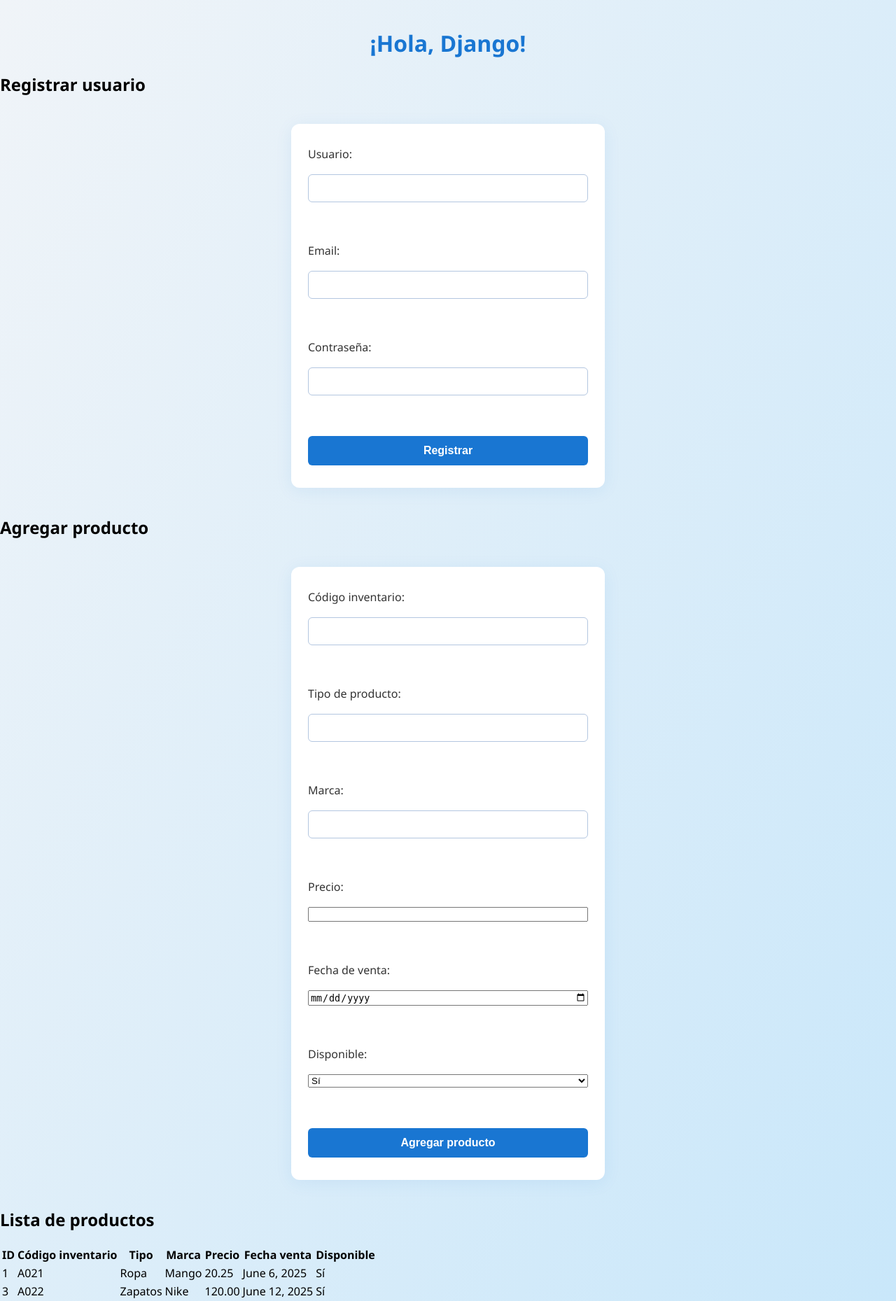
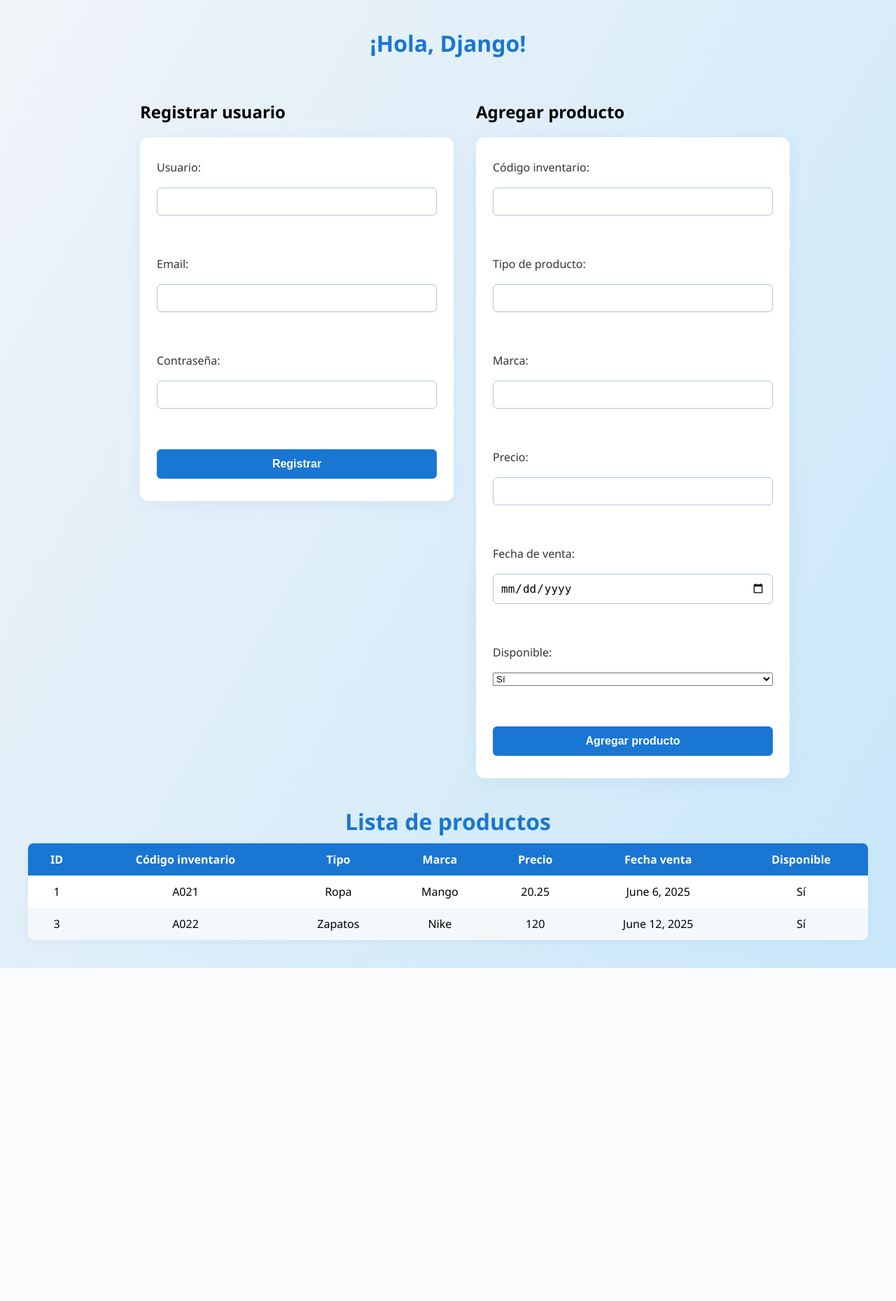
Before and after one commit to cristinaegus/Django_Project_Cris, a Django app: page /ejemplo/ in a window 1280 px wide. Shown: the whole page at 70% size. After the commit the page ends 1383 px from the top, so only its background shows below. Run offline with Django 5.2, Linux system fonts and the light colour scheme; data comes from the database, SQL or seed files in the repository; both versions use the stored data as it was after the commit.

Commit message:
estilos.css

```diff
--- a/MiWeb/models.py
+++ b/MiWeb/models.py
@@ -1,7 +1,7 @@
 from django.db import models
 
 class Producto(models.Model):
-    codigo_inventario = models.CharField(max_length=100)
+    codigo_inventario = models.CharField(max_length=100, unique=True)
     tipo_producto = models.CharField(max_length=100)
     marca = models.CharField(max_length=100)
     precio_producto = models.DecimalField(max_digits=10, decimal_places=2)
--- a/MiWeb/static/estilos.css
+++ b/MiWeb/static/estilos.css
@@ -12,10 +12,24 @@ h1 {
   margin-top: 40px;
 }
 
+.formularios-container {
+  display: flex;
+  justify-content: center;
+  gap: 40px;
+  margin-top: 40px;
+  margin-bottom: 40px;
+}
+
+.formularios-container > div {
+  width: 400px;
+  margin-left: 20px;
+  margin-right: 20px;
+}
+
 form {
   background: #fff;
   max-width: 400px;
-  margin: 40px auto;
+  width: 100%;
   padding: 32px 24px;
   border-radius: 12px;
   box-shadow: 0 4px 24px rgba(25, 118, 210, 0.08);
@@ -31,7 +45,9 @@ label {
 
 input[type="text"],
 input[type="email"],
-input[type="password"] {
+input[type="password"],
+input[type="number"],
+input[type="date"] {
   padding: 10px;
   border: 1px solid #b3c6e0;
   border-radius: 6px;
@@ -65,3 +81,37 @@ p {
   color: #388e3c;
   font-weight: 500;
 }
+
+table {
+  margin: 0 auto 40px auto;
+  border-collapse: collapse;
+  width: 1200px;
+  max-width: 95vw;
+  background: #fff;
+  box-shadow: 0 2px 12px rgba(25, 118, 210, 0.06);
+  border-radius: 8px;
+  overflow: hidden;
+}
+
+thead {
+  background: #1976d2;
+  color: #fff;
+}
+
+th,
+td {
+  padding: 12px 16px;
+  text-align: center;
+}
+
+tr:nth-child(even) {
+  background: #f4f8fb;
+}
+
+.titulo-productos {
+  text-align: center;
+  margin-top: 0;
+  margin-bottom: 10px;
+  color: #1976d2;
+  font-size: 2rem;
+}
--- a/MiWeb/templates/ejemplo.html
+++ b/MiWeb/templates/ejemplo.html
@@ -9,6 +9,8 @@
   </head>
   <body>
     <h1>¡Hola, Django!</h1>
+    <div class="formularios-container">
+      <div>
         <h2>Registrar usuario</h2>
         <form method="post">
           {% csrf_token %}
@@ -20,6 +22,8 @@
           <input type="password" id="password" name="password" required /><br />
           <button type="submit">Registrar</button>
         </form>
+      </div>
+      <div>
         <h2>Agregar producto</h2>
         <form method="post" action="{% url 'ejemplo' %}?producto=1">
           {% csrf_token %}
@@ -56,11 +60,12 @@
           ><br />
           <button type="submit">Agregar producto</button>
         </form>
+      </div>
+    </div>
     {% if mensaje %}
     <p>{{ mensaje }}</p>
     {% endif %}
-
-    <h2>Lista de productos</h2>
+    <h2 class="titulo-productos">Lista de productos</h2>
     <table>
       <thead>
         <tr>
--- a/MiWeb/views.py
+++ b/MiWeb/views.py
@@ -1,5 +1,6 @@
 from django.contrib.auth.models import User
 from django.shortcuts import render
+from django.db import connection
 from .models import Producto
 
 def ejemplo_view(request):
@@ -32,5 +33,19 @@ def ejemplo_view(request):
                 disponible=disponible
             )
             mensaje = 'Producto agregado correctamente.'
-    productos = Producto.objects.all()
+    # Consulta directa a la tabla MiWeb_producto
+    with connection.cursor() as cursor:
+        cursor.execute('SELECT id, codigo_inventario, tipo_producto, marca, precio_producto, fecha_venta, disponible FROM MiWeb_producto')
+        productos = [
+            {
+                'id': row[0],
+                'codigo_inventario': row[1],
+                'tipo_producto': row[2],
+                'marca': row[3],
+                'precio_producto': row[4],
+                'fecha_venta': row[5],
+                'disponible': row[6],
+            }
+            for row in cursor.fetchall()
+        ]
     return render(request, 'ejemplo.html', {'mensaje': mensaje, 'productos': productos})
```
Also changed, not shown: MiWeb/migrations/0002_alter_producto_codigo_inventario.py (added), db.sqlite3. Lines whose indentation alone changed are shown as unchanged.
